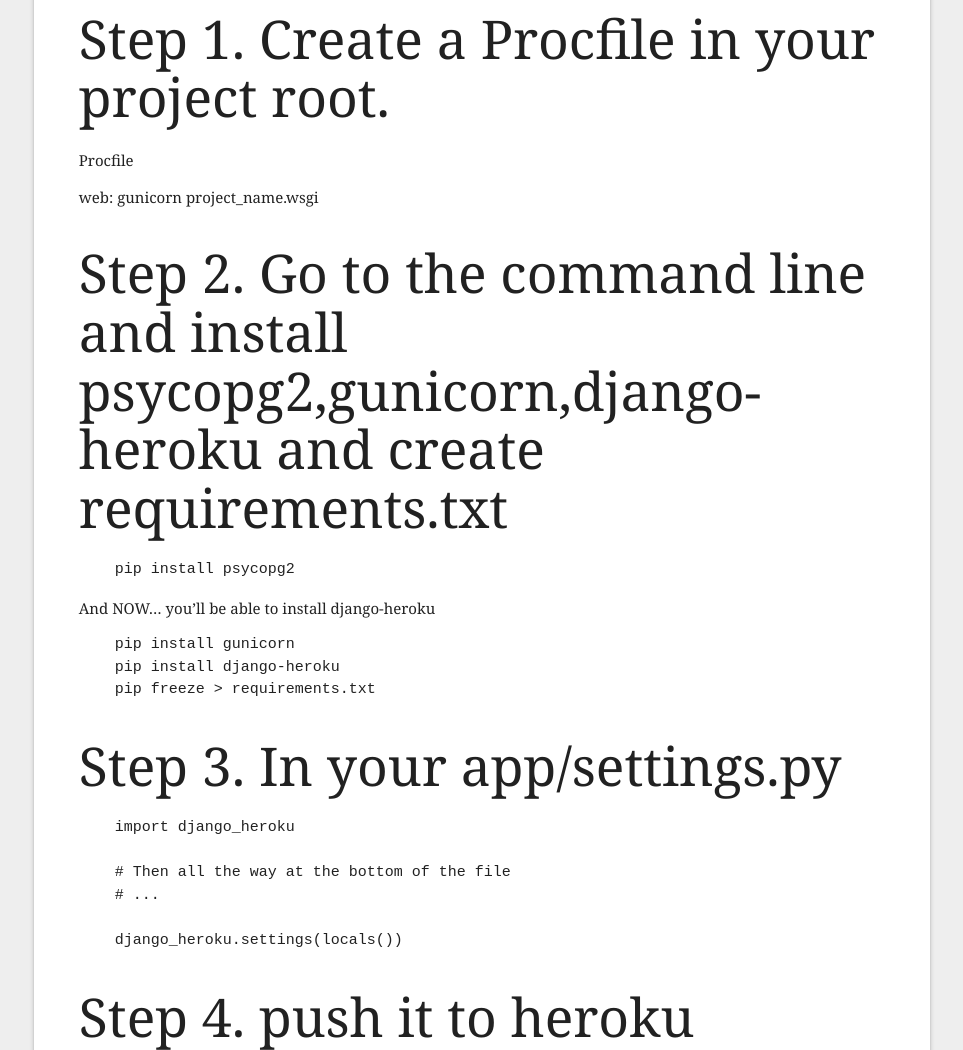
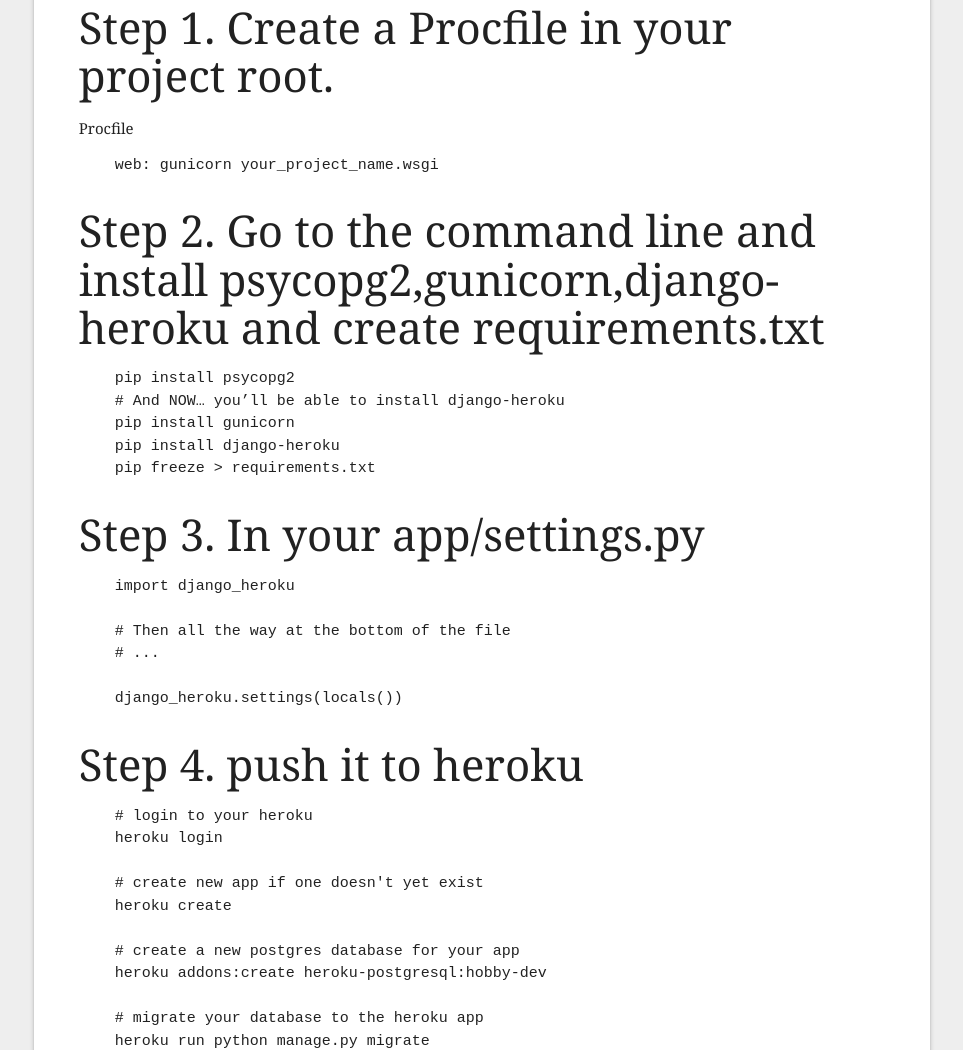
Before and after one commit to Abhishekvaish/Article, a Gatsby site: page /post-2 in a window 1280 px wide. Shown: the part 762-1812 px from the top of the page, without its empty margins (158-1121 px from the left). Built offline with nearby package versions, Linux system fonts and the light colour scheme; Gatsby itself is replaced by a stand-in of ours; some packages are replaced by stand-ins of ours; code samples lack their colours.

Commit message:
updated post-2

````diff
--- a/Content/post-2/index.md
+++ b/Content/post-2/index.md
@@ -6,23 +6,22 @@
 featuredImage: "./django-heroku.jpg"
 ---
 
-## Step 1. Create a Procfile in your project root.
+### Step 1. Create a Procfile in your project root.
 Procfile
+```
+	web: gunicorn your_project_name.wsgi
+```
 
-**web**: gunicorn project_name.wsgi
-
-## Step 2. Go to the command line and install psycopg2,gunicorn,django-heroku and create requirements.txt
-```sh
+### Step 2. Go to the command line and install psycopg2,gunicorn,django-heroku and create requirements.txt
+```py
 	pip install psycopg2
-```
-And NOW… you’ll be able to install django-heroku
-```sh
+	# And NOW… you’ll be able to install django-heroku
 	pip install gunicorn
 	pip install django-heroku
 	pip freeze > requirements.txt
 ```
 
-## Step 3. In your app/settings.py
+### Step 3. In your app/settings.py
 ```py
 	import django_heroku
 
@@ -33,7 +32,7 @@
 ```
 
 
-## Step 4. push it to heroku
+### Step 4. push it to heroku
 ```py
 	# login to your heroku
 	heroku login
````
